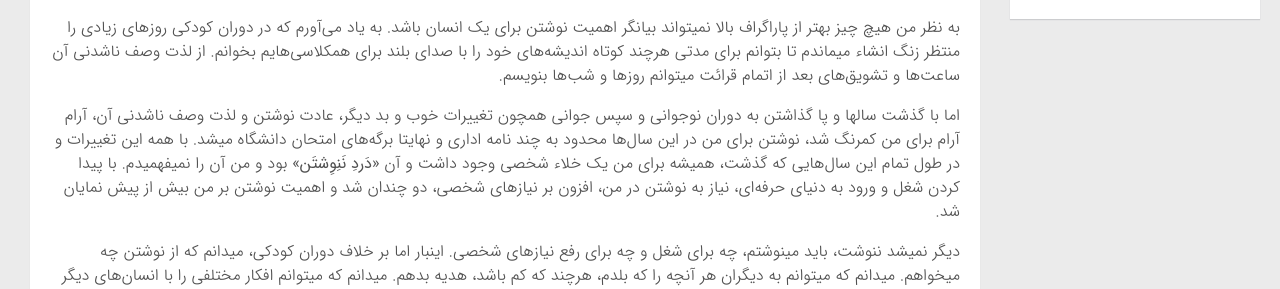
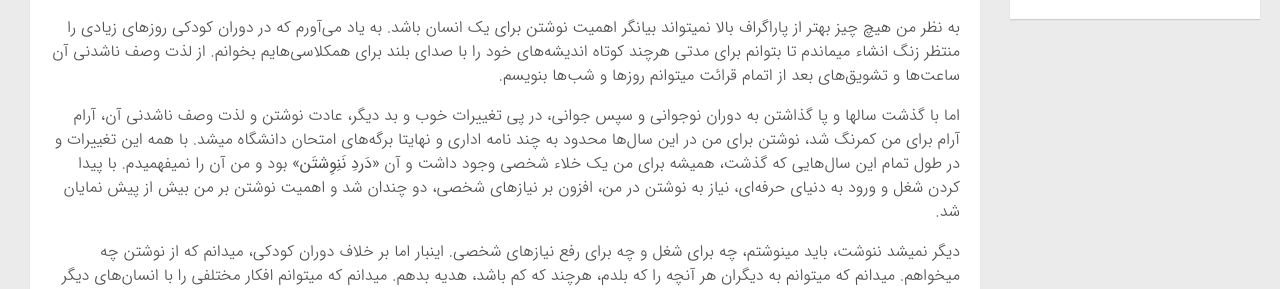
Before and after one commit to shkhaksar/fa, a Jekyll site: the page built from _posts/2018-07-28-why-i-decide-to-write.markdown, in a window 1280 px wide. Shown: the part 572-861 px from the top of the page. Built offline with Jekyll 4.4.1, drawn with Linux system fonts in a browser that asks for light colours; comment, search, counter and statistics services are not loaded.

Commit message:
/2018-07-28/ fix post

```diff
--- a/_posts/2018-07-28-why-i-decide-to-write.markdown
+++ b/_posts/2018-07-28-why-i-decide-to-write.markdown
@@ -8,7 +8,7 @@ categories: [خودمانی]
 
  به نظر من هیچ چیز بهتر از پاراگراف بالا نمیتواند بیانگر اهمیت نوشتن برای یک انسان باشد. به یاد می‌آورم که در دوران کودکی روز‌های زیادی را منتظر زنگ انشاء میماندم تا بتوانم برای مدتی هرچند کوتاه اندیشه‌های خود را با صدای بلند برای همکلاسی‌هایم بخوانم. از لذت وصف ناشدنی‌ آن ساعت‌ها و تشویق‌های بعد از اتمام قرائت میتوانم روز‌ها و شب‌ها بنویسم.
 
- اما با گذشت سالها و پا گذاشتن به دوران نوجوانی و سپس جوانی همچون تغییرات خوب و بد دیگر، عادت نوشتن و لذت وصف ناشدنی آن، آرام آرام برای من کمرنگ شد، نوشتن برای من در این سال‌ها محدود به چند نامه اداری و نهایتا برگه‌های امتحان دانشگاه میشد.
+ اما با گذشت سالها و پا گذاشتن به دوران نوجوانی و سپس جوانی، در پی تغییرات خوب و بد دیگر، عادت نوشتن و لذت وصف ناشدنی آن، آرام آرام برای من کمرنگ شد، نوشتن برای من در این سال‌ها محدود به چند نامه اداری و نهایتا برگه‌های امتحان دانشگاه میشد.
  با همه این تغییرات و در طول تمام این سال‌هایی که گذشت، همیشه برای من یک خلاء شخصی وجود داشت و آن **«دَردِ نَنِوِشتَن»** بود و من آن را نمیفهمیدم. با پیدا کردن شغل و ورود به دنیای حرفه‌ای، نیاز به نوشتن در من، افزون بر نیاز‌های شخصی، دو چندان شد و اهمیت نوشتن بر من بیش از پیش نمایان شد.
 
  دیگر نمیشد ننوشت، باید مینوشتم، چه برای شغل و چه برای رفع نیاز‌های شخصی. اینبار اما بر خلاف دوران کودکی، میدانم که از نوشتن چه میخواهم. میدانم که میتوانم به دیگران هر آنچه را که بلدم، هرچند که کم باشد، هدیه بدهم. میدانم که میتوانم افکار مختلفی را با انسان‌های دیگر به اشتراک بگذارم و از آنها بازخورد‌های سازنده‌‌ای را دریافت کنم. میدانم که میشود دوستان جدیدی را با انتشار نوشته‌هایم پیدا کنم و با آنها احساس صمیمیت کنم. در نهایت تمام تلاش من برای اضافه کردن چیز‌ی سازنده و نو به دنیای اطرافم میباشد.
```
